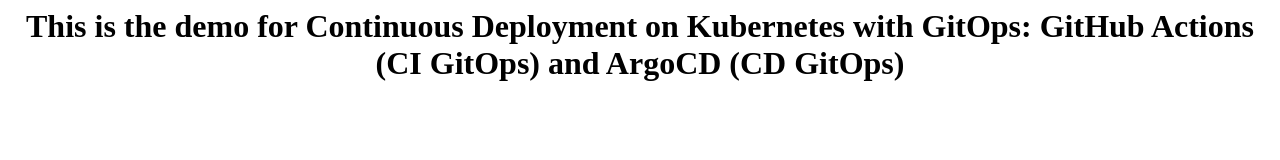
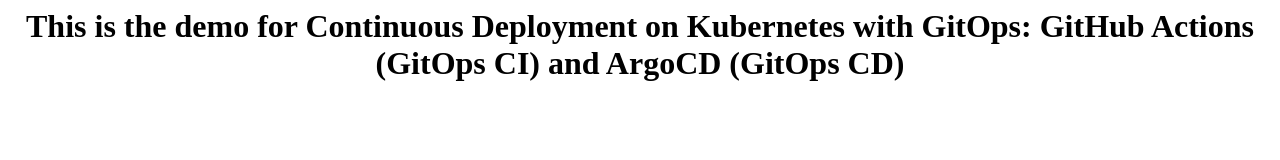
Before and after one commit to adavarski/ArgoCD-GitOps-playground, a plain HTML site: page index.html in a window 1280 px wide. Drawn offline with Linux system fonts and the light colour scheme.

Commit message:
Update index.html

```diff
--- a/index.html
+++ b/index.html
@@ -1,7 +1,7 @@
 <Html>
 <body>
 <center>
-<h1>This is the demo for Continuous Deployment on Kubernetes with GitOps: GitHub Actions (CI GitOps) and ArgoCD (CD GitOps)</h1> <br>
+<h1>This is the demo for Continuous Deployment on Kubernetes with GitOps: GitHub Actions (GitOps CI) and ArgoCD (GitOps CD)</h1> <br>
 </center>
 </body>
 </Html>
```
